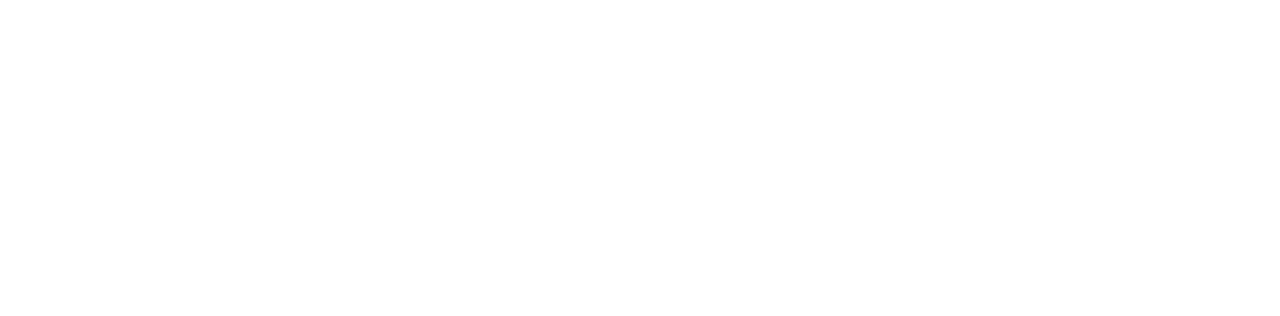
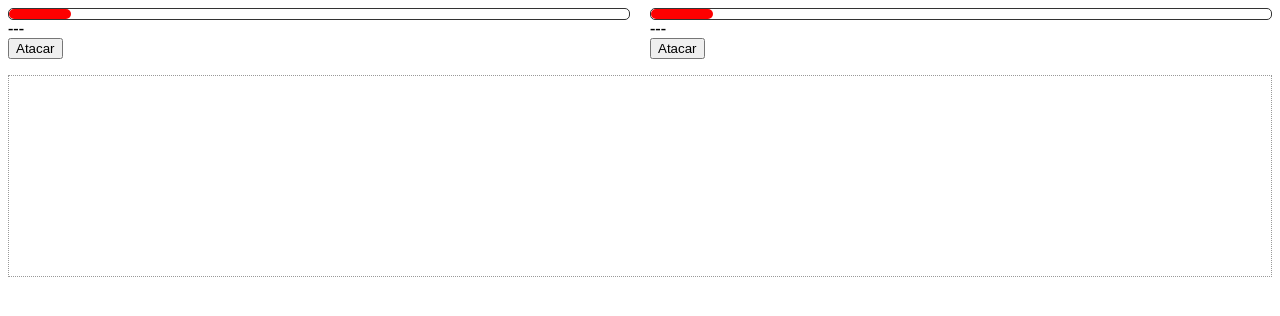
Before and after one commit to LucasCiv/Projeto-Luta, a plain HTML site: page index.html in a window 1280 px wide. Drawn offline with Linux system fonts and the light colour scheme.

Commit message:
segundo comite

```diff
--- a/index.html
+++ b/index.html
@@ -5,10 +5,33 @@
     <meta charset="UTF-8">
     <meta name="viewport" content="width=device-width, initial-scale=1.0">
     <title>Document</title>
-    <link rel="stylesheet" href="./style.css">
+    <link rel="stylesheet" href="style.css">
 </head>
 
 <body>
+    <div class="fightarea">
+        <div id="char">
+            <div class="lifebar">
+                <div class="bar" style="width: 10%"></div>
+            </div>
+            <strong class="name">---</strong>
+            <div>
+                <button class="attackButton">Atacar</button>
+            </div>
+        </div>
+
+        <div id="monster">
+            <div class="lifebar">
+                <div class="bar" style="width: 10%"></div>
+            </div>
+            <strong class="name">---</strong>
+            <div>
+                <button class="attackButton">Atacar</button>
+            </div>
+        </div>
+    </div>
+    <ul class="log"></ul>
+    <script src="classes.js"></script>
     <script src="script.js"></script>
 </body>
 
--- a/script.js
+++ b/script.js
@@ -0,0 +1,10 @@
+let char = new Sorcerer('Lucas');
+let monster = new BigMonster();
+
+const stage = new Stage(
+    char,
+    monster,
+    document.querySelector('#char'),
+    document.querySelector('#monster')
+);
+stage.start();
--- a/style.css
+++ b/style.css
@@ -0,0 +1,28 @@
+.fightarea {
+    display: flex;
+    gap: 20px;
+}
+
+#char,
+#monster {
+    flex: 1;
+}
+
+.lifebar {
+    height: 10px;
+    border: 1px solid #333;
+    border-radius: 5px;
+
+}
+
+.lifebar .bar {
+    height: inherit;
+    background-color: red;
+    border-radius: 5px;
+}
+
+.log {
+    border: 1px dotted #999;
+    height: 200px;
+    overflow-y: scroll;
+}
```
